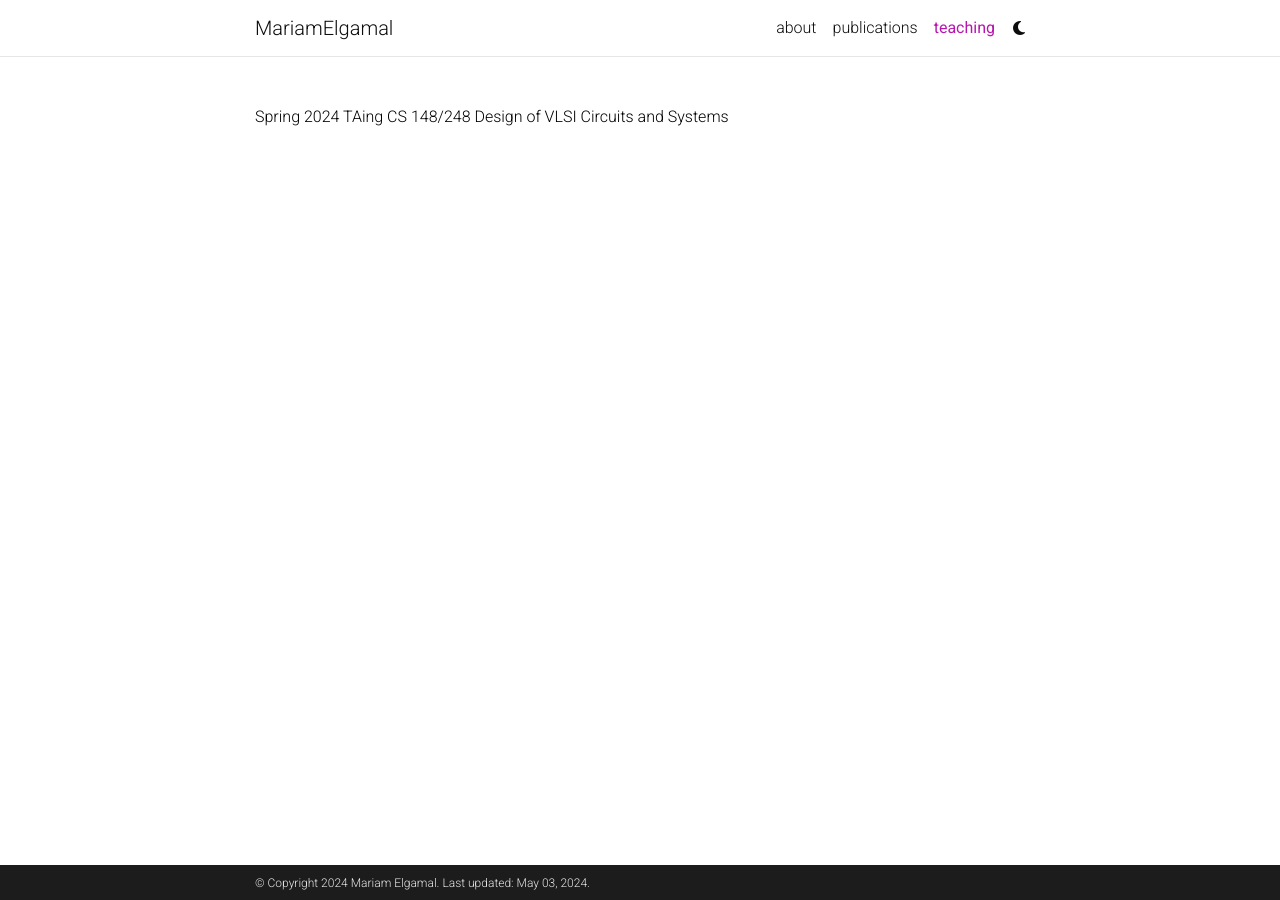
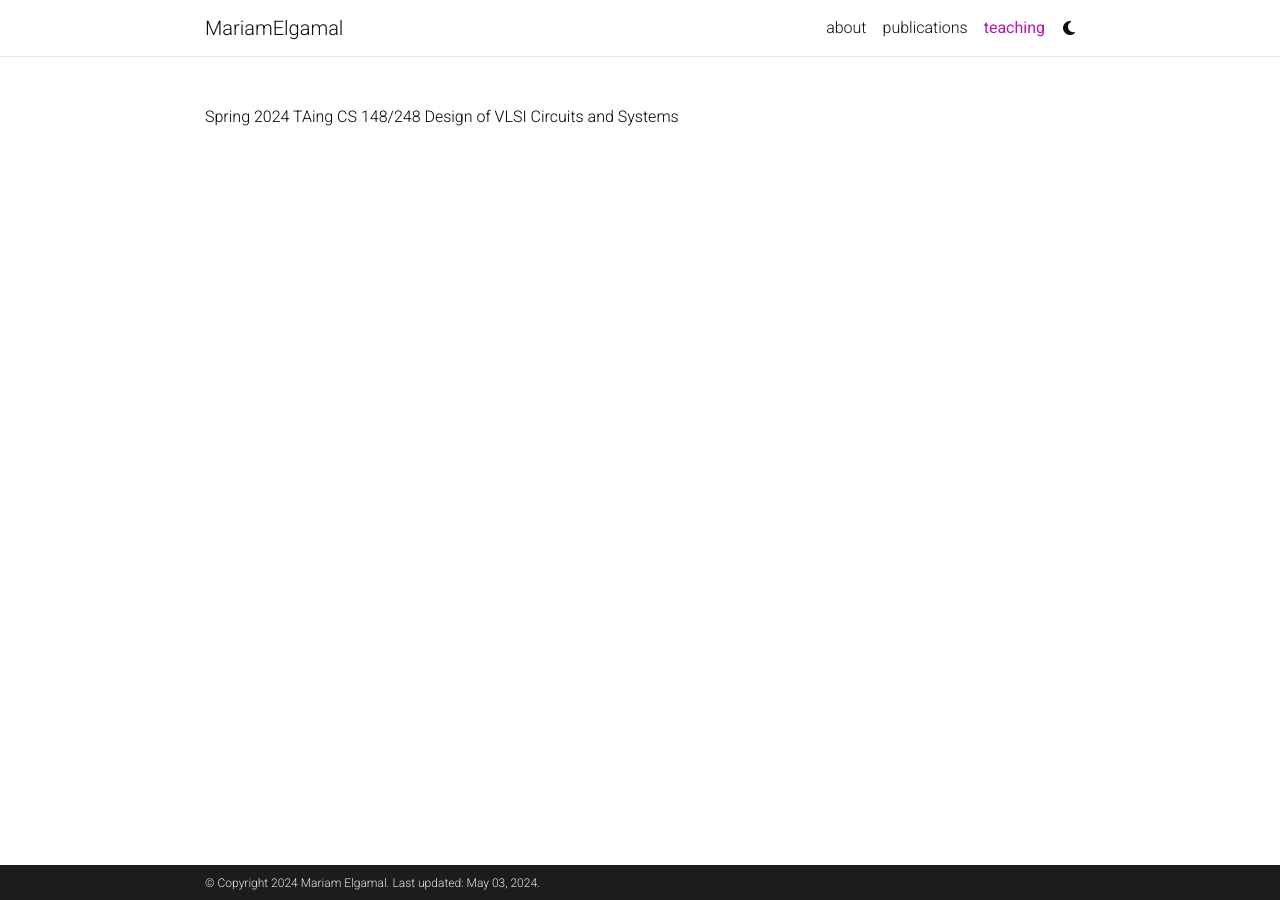
Before and after one commit to mariamelgamal/mariamelgamal.github.io, a Jekyll site: the page built from _pages/teaching.md, in a window 1280 px wide. Built offline with Jekyll 4.4.1, drawn with Linux system fonts in a browser that asks for light colours; full-size pictures stand in for the smaller copies a plugin makes; comment, search, counter and statistics services are not loaded; a style sheet for code colours, icons or effects is not loaded.

Commit message:
Update _config.yml

```diff
--- a/_config.yml
+++ b/_config.yml
@@ -22,6 +22,9 @@
 # -----------------------------------------------------------------------------
 # Theme
 # -----------------------------------------------------------------------------
+# code highlighter theme
+highlight_theme_light: github   # https://github.com/jwarby/jekyll-pygments-themes
+highlight_theme_dark: native    # https://github.com/jwarby/jekyll-pygments-themes
 
 # repo color theme
 repo_theme_light: default       # https://github.com/anuraghazra/github-readme-stats/blob/master/themes/README.md
@@ -47,7 +50,7 @@
 footer_fixed: true
 
 # Dimensions
-max_width: 800px
+max_width: 900px
 
 # TODO: add layout settings (single page vs. multi-page)
 
```
